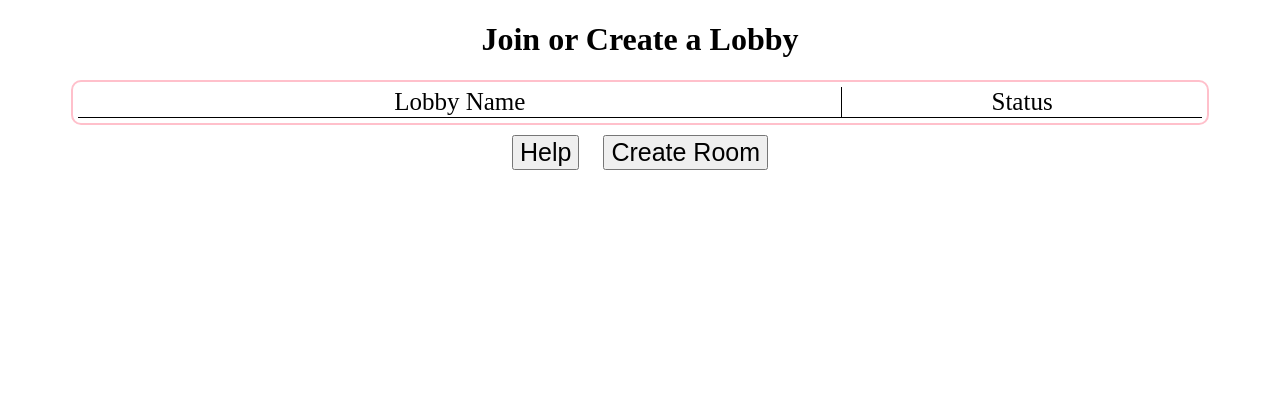
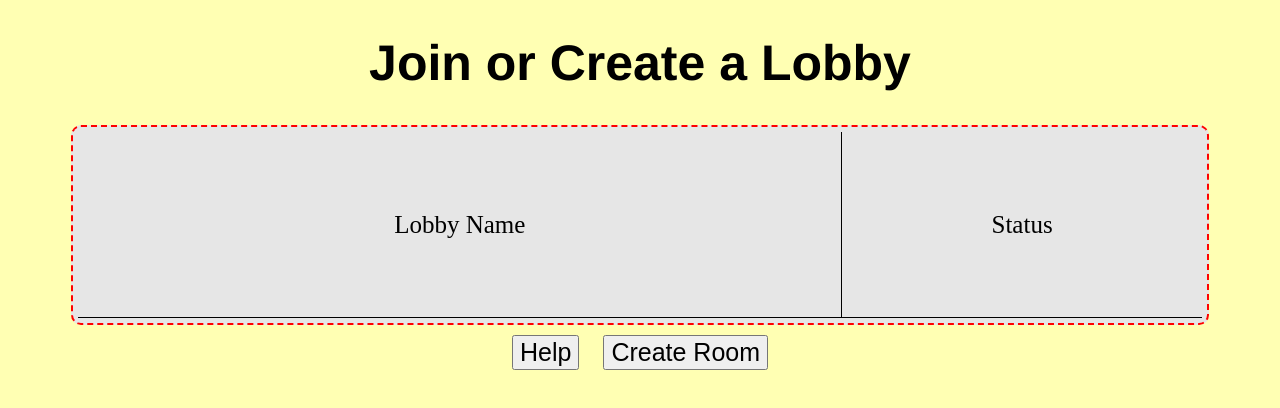
Before and after one commit to lovesong196/csc337_su21_final_project, a plain HTML site: page public_html/lobby.html in a window 1280 px wide. Drawn offline with nearby package versions, Linux system fonts and the light colour scheme; no server answers.

Commit message:
Update styleL.css

```diff
--- a/public_html/css/styleL.css
+++ b/public_html/css/styleL.css
@@ -1,12 +1,18 @@
+h1{
+	text-align: center;
+	font-family: helvetica;
+	font-size:50px
+}
 body{
         text-align:center;
+        background: rgb(255, 255, 179);
 }
 table {
     border-collapse: separate;
     border-spacing: 0;
 }
 table {
-        border: 2px solid pink;
+        border: 2px dashed red;
         border-radius: 10px;
         -moz-border-radius: 10px;
         padding: 5px;
@@ -15,8 +21,10 @@ table {
         text-align: center;
         font-size:20px;
         width:90%;
-        height:auto;
+        height:200px;
         overflow-y:auto;
+        background: rgb(230,230,230);
+
 }
 
 tr{
```
